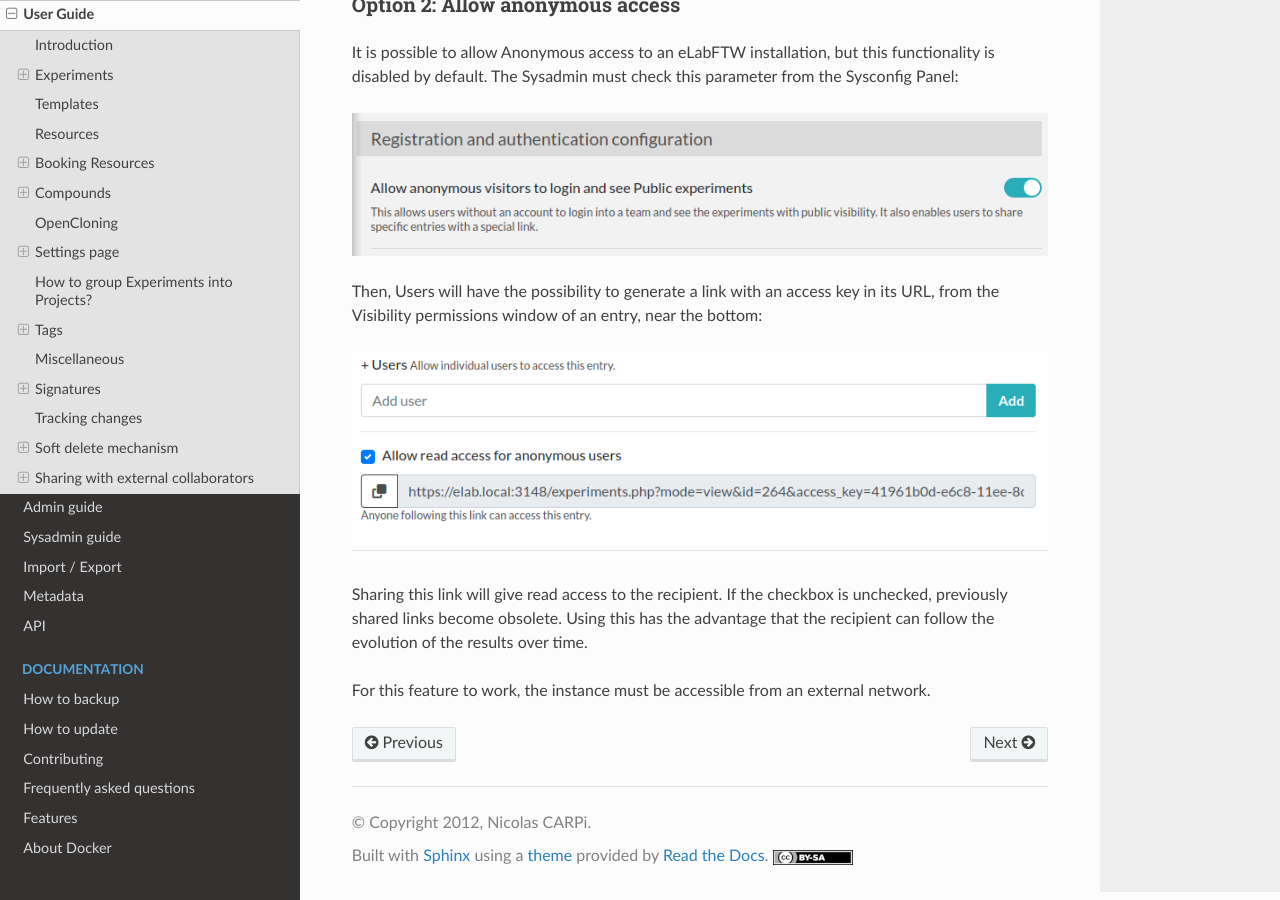
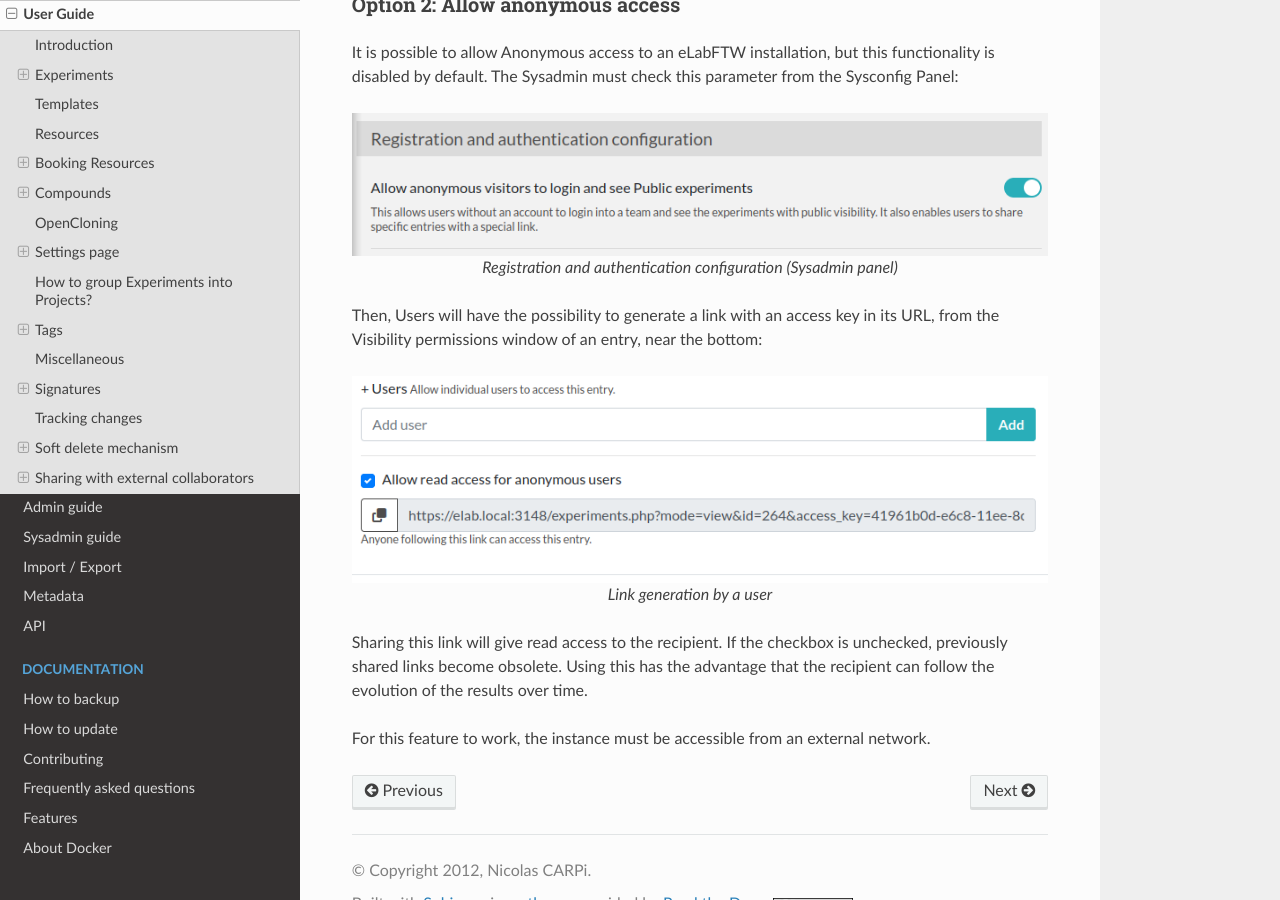
Before and after one commit to elabftw/elabdoc, a Sphinx documentation site: the page built from doc/user-guide.rst, in a window 1280 px wide and 900 px high, scrolled down 29630 px. Built offline with Sphinx 7.4.7 and the Read the Docs theme 3.1.0, drawn with Linux system fonts in a browser that asks for light colours.

Commit message:
images description

```diff
--- a/doc/user-guide.rst
+++ b/doc/user-guide.rst
@@ -825,11 +825,19 @@
 --------------------------------
 It is possible to allow Anonymous access to an eLabFTW installation, but this functionality is disabled by default. The Sysadmin must check this parameter from the Sysconfig Panel:
 
-.. image:: img/sysconfig-anonymous.png
+.. figure:: img/sysconfig-anonymous.png
+   :align: center
+   :alt: sysconfig anonymous
+
+   Registration and authentication configuration (Sysadmin panel)
 
 Then, Users will have the possibility to generate a link with an access key in its URL, from the Visibility permissions window of an entry, near the bottom:
 
-.. image:: img/user-anonymous-link.png
+.. figure:: img/user-anonymous-link.png
+   :align: center
+   :alt: user anonymous
+
+   Link generation by a user
 
 Sharing this link will give read access to the recipient. If the checkbox is unchecked, previously shared links become obsolete. Using this has the advantage that the recipient can follow the evolution of the results over time.
 
```
